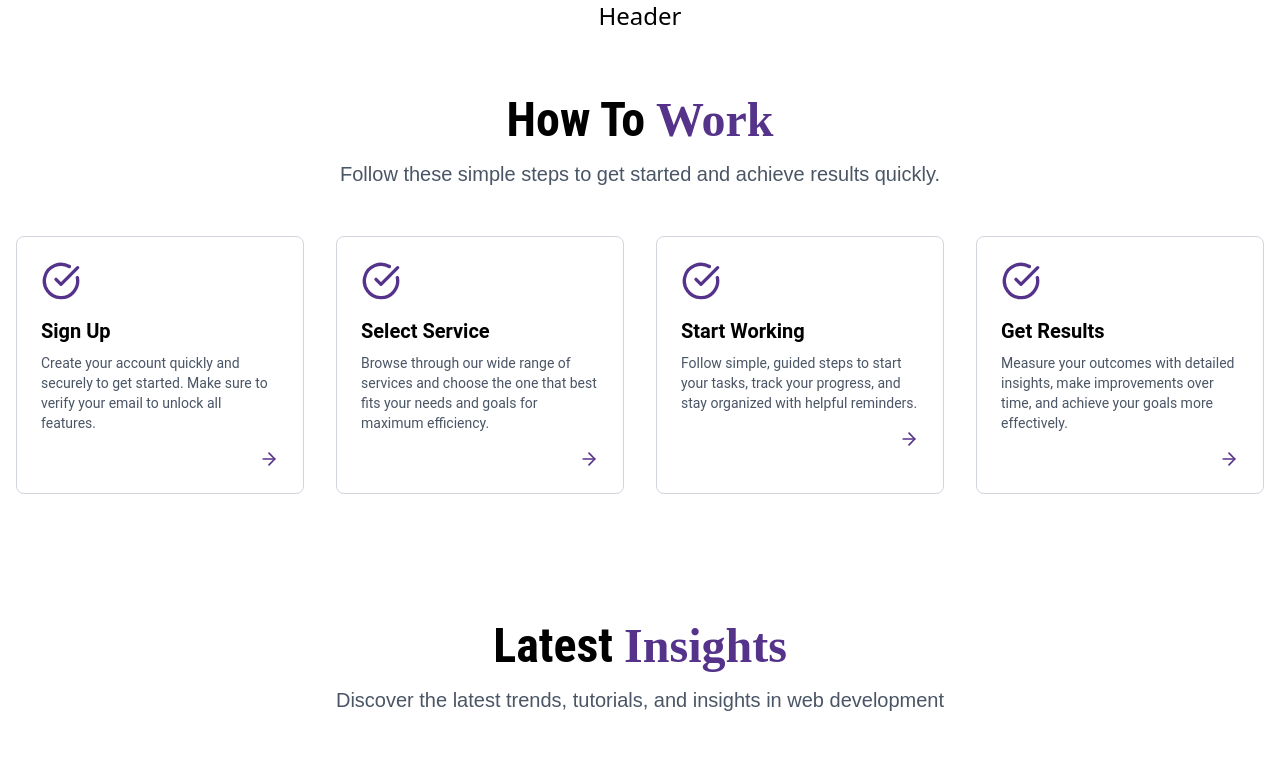
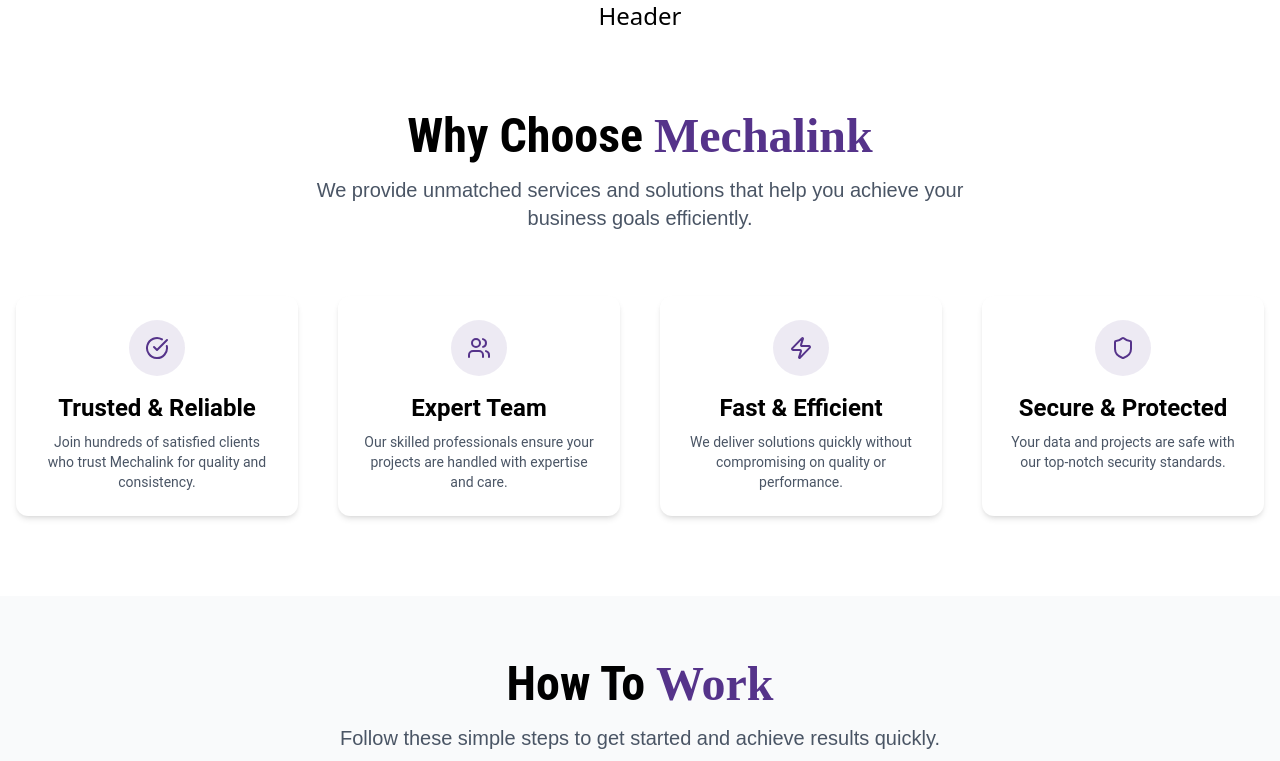
Before and after one commit to Alireja-khan/Mecha-Link, a Next.js app: page / in a window 1280 px wide. Shown: the top 761 px of the page. Built offline with nearby package versions, Linux system fonts and the light colour scheme; grey boxes are pictures that could not be loaded.

Commit message:
adeed why choose us and updated how to work section

```diff
--- a/src/app/(home)/page.js
+++ b/src/app/(home)/page.js
@@ -1,9 +1,11 @@
 import BlogSection from "../Components/Blog";
 import HowItWork from "../Components/HowToWork";
+import WhyChooseUs from "../Components/WhyChooseUs";
 
 export default function Home() {
     return (
         <div className="">
+            <WhyChooseUs/>
             <HowItWork/>
             <BlogSection/>
         </div>
--- a/src/app/Components/HowToWork.jsx
+++ b/src/app/Components/HowToWork.jsx
@@ -25,7 +25,7 @@
     ];
 
     return (
-        <section className="py-16 font-roboto">
+        <section className="py-16 bg-gray-50 font-roboto">
             <div className="container mx-auto px-4">
                 {/* Section Header */}
                 <div className="text-center mb-12">
--- /dev/null
+++ b/src/app/Components/WhyChooseUs.jsx
@@ -0,0 +1,60 @@
+import { CheckCircle, Shield, Users, Zap } from "lucide-react";
+
+const reasons = [
+    {
+        title: "Trusted & Reliable",
+        description: "Join hundreds of satisfied clients who trust Mechalink for quality and consistency.",
+        icon: <CheckCircle />,
+    },
+    {
+        title: "Expert Team",
+        description: "Our skilled professionals ensure your projects are handled with expertise and care.",
+        icon: <Users />,
+    },
+    {
+        title: "Fast & Efficient",
+        description: "We deliver solutions quickly without compromising on quality or performance.",
+        icon: <Zap />,
+    },
+    {
+        title: "Secure & Protected",
+        description: "Your data and projects are safe with our top-notch security standards.",
+        icon: <Shield />,
+    },
+];
+
+const WhyChooseUs = () => {
+    return (
+        <section className="py-20 font-roboto">
+            <div className="container mx-auto px-4">
+                {/* Section Header */}
+                <div className="text-center mb-16">
+                    <h2 className="text-4xl md:text-5xl font-bold mb-4 font-roboto-con">
+                        Why Choose <span className="text-primary font-caveat">Mechalink</span>
+                    </h2>
+                    <p className="text-lg md:text-xl text-gray-600 max-w-2xl mx-auto font-nunito-sans">
+                        We provide unmatched services and solutions that help you achieve your business goals efficiently.
+                    </p>
+                </div>
+
+                {/* Reasons Grid */}
+                <div className="grid grid-cols-1 md:grid-cols-2 lg:grid-cols-4 gap-10">
+                    {reasons.map((reason, index) => (
+                        <div
+                            key={index}
+                            className="bg-white rounded-xl p-6 flex flex-col items-center text-center shadow-md hover:shadow-lg transition-shadow duration-300"
+                        >
+                            <div className="p-4 mb-4 rounded-full bg-[#55338a]/10 text-primary">
+                                {reason.icon}
+                            </div>
+                            <h3 className="text-2xl font-semibold mb-2">{reason.title}</h3>
+                            <p className="text-gray-600 text-sm">{reason.description}</p>
+                        </div>
+                    ))}
+                </div>
+            </div>
+        </section>
+    );
+};
+
+export default WhyChooseUs;
```
